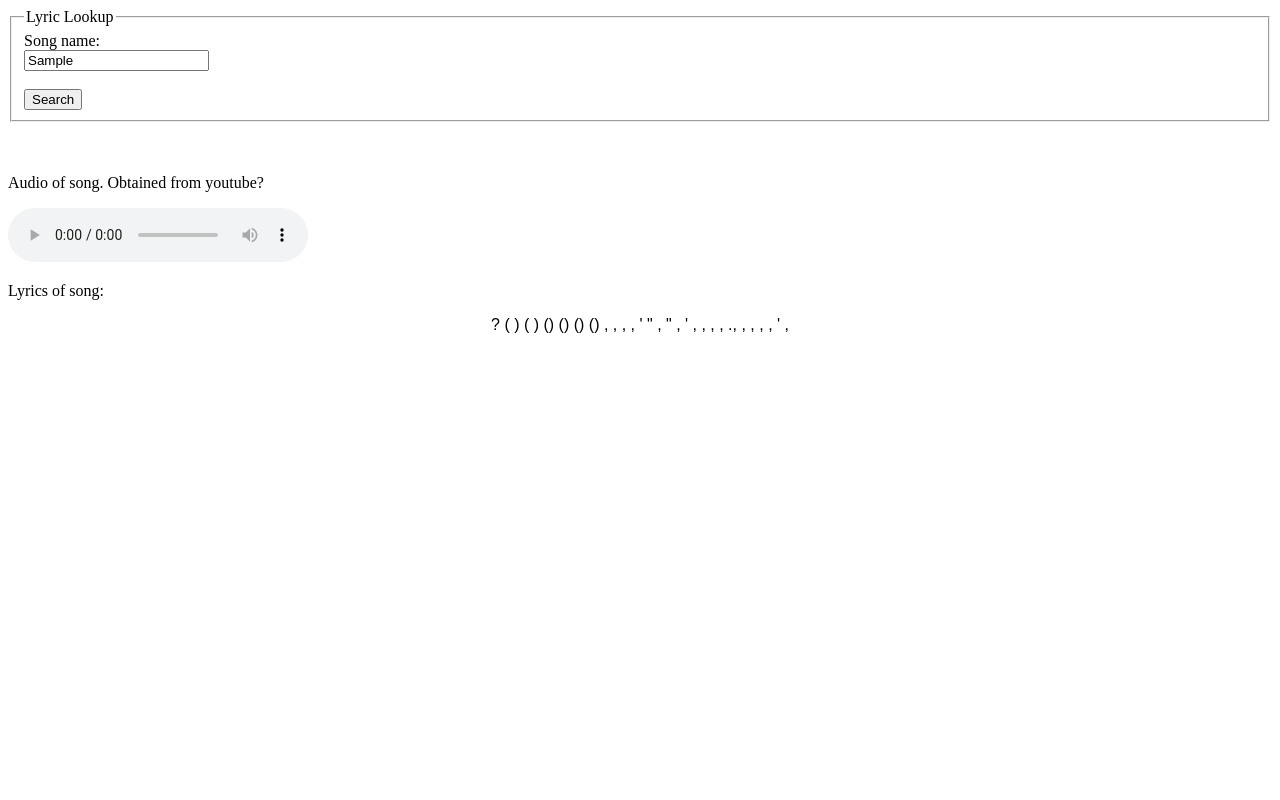
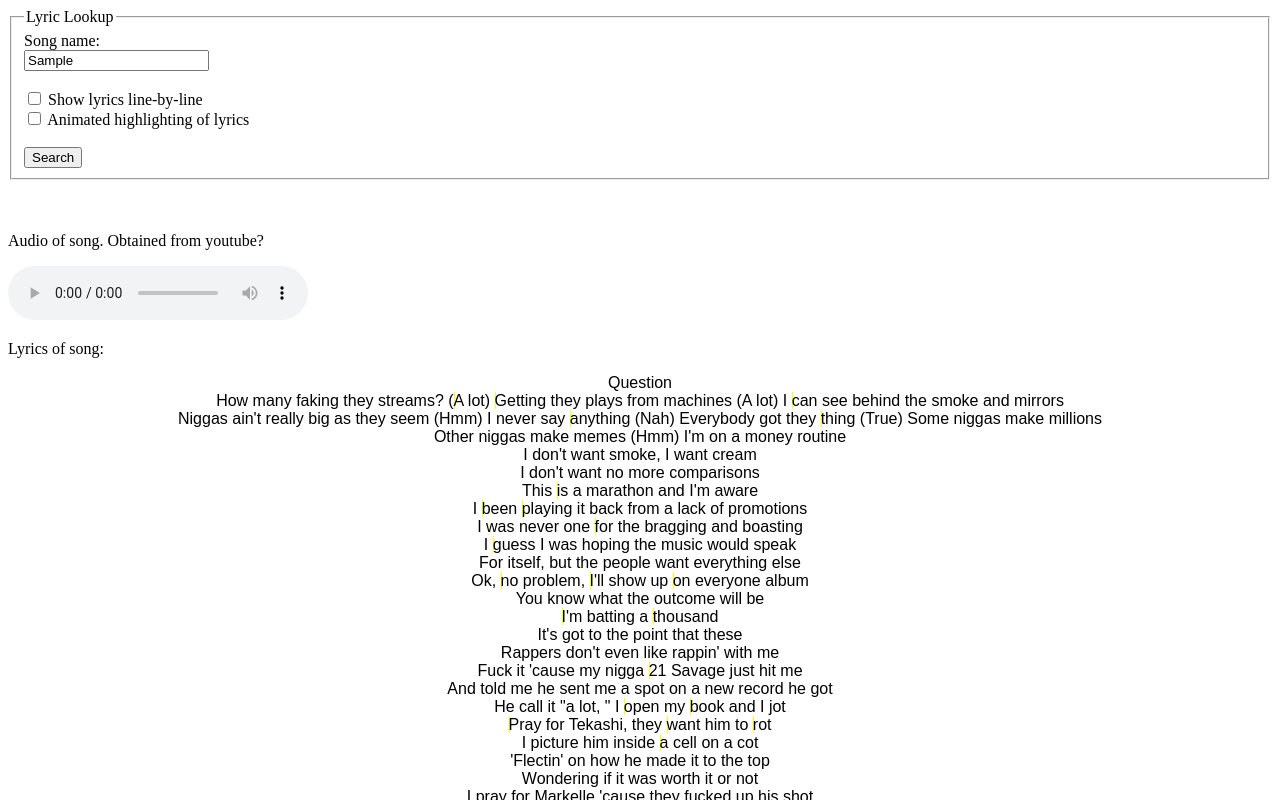
Before and after one commit to sfarhat/Karaoke, a plain HTML site: page index.html in a window 1280 px wide. Both pictures are taken after typing "Sample" into the empty fields and a click on the button "Search". Shown: the top 800 px of the page. Drawn offline with nearby package versions, Linux system fonts and the light colour scheme; a web font is replaced by a local one.

Commit message:
frontend options

```diff
--- a/index.html
+++ b/index.html
@@ -13,9 +13,16 @@
     <form>
         <fieldset>
             <legend>Lyric Lookup</legend>
-            <label for="song_name">Song name:</label>
+            <label for="song-name">Song name:</label>
             <br>
-            <input type="text" id="song_name" name="song_name" placeholder="Song Name">
+            <input type="text" id="song-name" name="song-name" placeholder="Song Name">
+            <br>
+            <br>
+            <input type="checkbox" id="line-by-line" name="line-by-line">
+            <label for="line-by-line">Show lyrics line-by-line</label>
+            <br>
+            <input type="checkbox" id="animate-highlight" name="animate-highlight">
+            <label for="animate-highlight">Animated highlighting of lyrics</label>
             <br>
             <br>
             <input type="button" id="submit" value="Search">
--- a/script.js
+++ b/script.js
@@ -1,5 +1,5 @@
 $(document).ready(() => {
-    let songName;
+    let songName, animateHighlight, lineByLine;
     const lyricsUrl = "lyrics.txt";
     let audio = $("#audio");
     audio.hide();
@@ -24,9 +24,10 @@ $(document).ready(() => {
                     // we add 'break' attribute to word after each <br>
                     // For nicer visuals, we don't add actual <br> but still use the
                     // conceptual "break" attribute to differentiate lines
-                    // TODO: Add checkbox option for showing whole lyrics vs line-by-line?
-                    // document.createElement("br");
                     word.break = true;
+                    if (!lineByLine) {
+                        elem = document.createElement("br");
+                    }
                     $("#lyrics").append(elem);
                 } else {
                     $("#lyrics").append(whitespace);
@@ -44,7 +45,10 @@ $(document).ready(() => {
             let text = document.createTextNode(transcript.slice(word.startOffset, word.endOffset));
             elem = document.createElement("span");
             elem.appendChild(text);
-            elem.classList.add("hidden", "lyric");
+            if (lineByLine) {
+                elem.classList.add("hidden");
+            }
+            elem.classList.add("lyric");
             $("#lyrics").append(elem);
             word.elem = elem;
 
@@ -91,7 +95,7 @@ $(document).ready(() => {
         if (highlightIndex != -1) {
             // Audio has started, so highlightedWord should be defined
             if (highlightedWord != currHighlightedWord) {
-                if (highlightedWord.break) {
+                if (highlightedWord.break && lineByLine) {
                     // reached new line
                     console.log("Showing line beginning with word: " + highlightedWord.word);
                     showLine(words, highlightIndex);
@@ -99,8 +103,7 @@ $(document).ready(() => {
                 currHighlightedWord = highlightedWord;
                 console.log(currHighlightedWord);
                 highlightedWord.elem.classList.add("highlight");
-                // TODO: add check box for wanting animated highlights or not
-                highlightDuration = highlightedWord.end - highlightedWord.start;
+                highlightDuration = animateHighlight ? highlightedWord.end - highlightedWord.start : 0;
                 highlightedWord.elem.style.transitionDuration = highlightDuration + "s";
             }
         }
@@ -113,7 +116,9 @@ $(document).ready(() => {
     $("#submit").click(() => {
         // TODO: add boolean check if song has already loaded to prevent duplicates
         // check console to see what this means
-        songname = $("#song_name").val();
+        songname = $("#song-name").val();
+        animateHighlight = $("#animate-highlight").is(":checked");
+        lineByLine = $("#line-by-line").is(":checked");
         console.log(songname);
         audio.show();
         // $("#lyrics").load(lyricsUrl);
```
